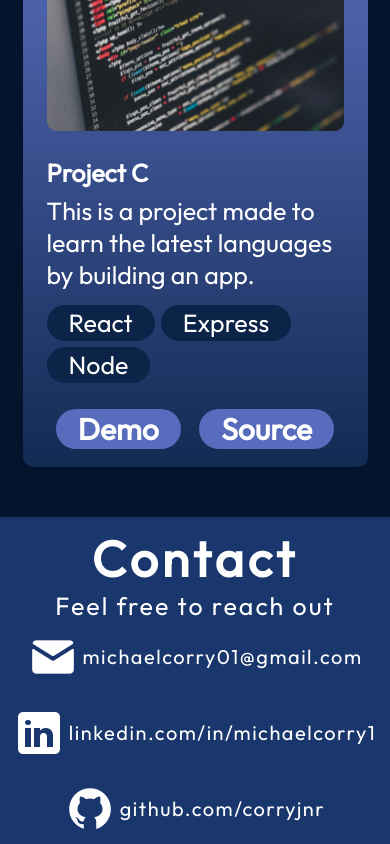
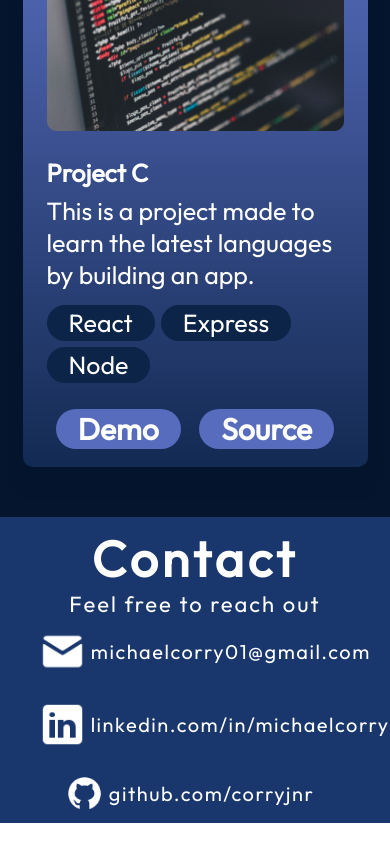
Before and after one commit to corryjnr/react-portfolio, a React (Vite) app: page / in a window 390 px wide. Shown: the part 4564-5408 px from the top of the page. After the commit the page ends 5387 px from the top, so only its background shows below. Built offline with nearby package versions, Linux system fonts and the light colour scheme.

Commit message:
UI tweaks

```diff
--- a/src/components/Contact/Contact.module.css
+++ b/src/components/Contact/Contact.module.css
@@ -64,7 +64,7 @@
     }
 
     .text p {
-        font-size: 25px;
+        font-size: 22px;
     }
 
     .links {
@@ -74,6 +74,10 @@
         gap: 5px;
     }
 
+    .link img {
+        width: 15%;
+    }
+
     .link a {
         font-size: 20px;
     }
```
